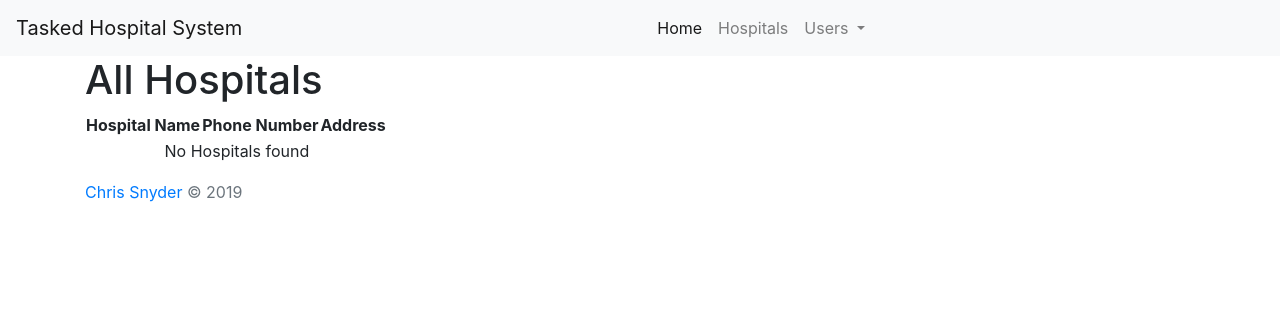
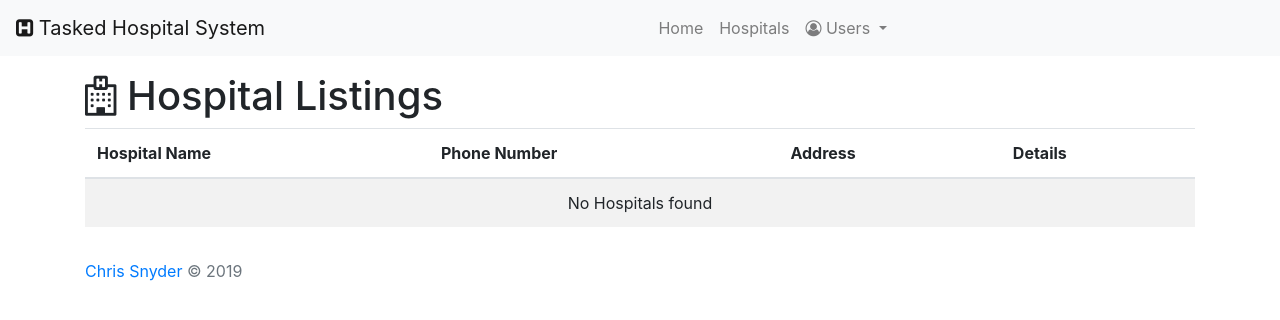
Before and after one commit to iplayguitar81/symfony4-test, a Symfony app: template templates/hospital/index.html.twig in a window 1280 px wide. Shown: the top 320 px of the page. Run offline with Twig, Linux system fonts and the light colour scheme; the template is opened without the code that fills it, so the values that code supplies are empty; some libraries are stand-ins or nearby versions.

Commit message:
Front end:  Added several front end touches to make it more visual pleasing and a better UX experience.

```diff
--- a/templates/base.html.twig
+++ b/templates/base.html.twig
@@ -8,19 +8,22 @@
         <!-- Bootstrap CSS -->
         <link rel="stylesheet" href="https://maxcdn.bootstrapcdn.com/bootstrap/4.0.0/css/bootstrap.min.css" integrity="sha384-Gn5384xqQ1aoWXA+058RXPxPg6fy4IWvTNh0E263XmFcJlSAwiGgFAW/dAiS6JXm" crossorigin="anonymous">
 
+        <!-- Fontawesome -->
+        <link rel="stylesheet" href="https://maxcdn.bootstrapcdn.com/font-awesome/4.7.0/css/font-awesome.min.css">
+
         <title>{% block title %}{% endblock %}</title>
         {% block stylesheets %}{% endblock %}
     </head>
     <body>
     <nav class="navbar navbar-expand-lg navbar-light bg-light">
-        <a class="navbar-brand" href="{{ path('home') }}">Tasked Hospital System</a>
+        <a class="navbar-brand" href="{{ path('home') }}"><i class="fa fa-h-square" aria-hidden="true"></i> Tasked Hospital System</a>
         <button class="navbar-toggler" type="button" data-toggle="collapse" data-target="#navbarSupportedContent" aria-controls="navbarSupportedContent" aria-expanded="false" aria-label="Toggle navigation">
             <span class="navbar-toggler-icon"></span>
         </button>
 
         <div class="collapse navbar-collapse" id="navbarSupportedContent">
             <ul class="navbar-nav mx-auto">
-                <li class="nav-item active">
+                <li class="nav-item">
                     <a class="nav-link" href="{{ path('home') }}">Home</a>
                 </li>
                 <li class="nav-item">
@@ -31,20 +34,20 @@
 
                     <li class="nav-item dropdown">
                         <a class="nav-link dropdown-toggle" href="#" id="navbarDropdown" role="button" data-toggle="dropdown" aria-haspopup="true" aria-expanded="false">
-                            Signed in as:  {{ app.user.firstName }}!
+                            <i class="fa fa-user-circle-o" aria-hidden="true"></i> <b>Welcome  {{ app.user.firstName }}!</b>
                         </a>
 
                         <div class="dropdown-menu" aria-labelledby="navbarDropdown">
 
                         {% if is_granted('ROLE_ADMIN') %}
 
-                            <a class="dropdown-item" href="{{ path('app_hospitals_admin') }}">Hospitals Admin</a>
+                            <a class="dropdown-item" href="{{ path('app_hospitals_admin') }}"><i class="fa fa-unlock" aria-hidden="true"></i> Hospitals Admin</a>
 
-                            <a class="dropdown-item" href="{{ path('app_hospitals_create') }}">Create Hospital</a>
+                            <a class="dropdown-item" href="{{ path('app_hospitals_create') }}"><i class="fa fa-plus" aria-hidden="true"></i> Create Hospital</a>
 
                         {% endif %}
 
-                            <a class="dropdown-item" href="{{ path('app_logout') }}">Logout</a>
+                            <a class="dropdown-item" href="{{ path('app_logout') }}"><i class="fa fa-sign-out" aria-hidden="true"></i> Logout</a>
                         </div>
 
 
@@ -55,10 +58,10 @@
 
                 <li class="nav-item dropdown">
                     <a class="nav-link dropdown-toggle" href="#" id="navbarDropdown" role="button" data-toggle="dropdown" aria-haspopup="true" aria-expanded="false">
-                        Users
+                        <i class="fa fa-user-circle-o" aria-hidden="true"></i> Users
                     </a>
                     <div class="dropdown-menu" aria-labelledby="navbarDropdown">
-                        <a class="dropdown-item" href="{{ path('app_login') }}">Login</a>
+                        <a class="dropdown-item" href="{{ path('app_login') }}"><i class="fa fa-sign-in" aria-hidden="true"></i> Login</a>
                     </div>
                 </li>
                 {% endif %}
--- a/templates/hospital/create.html.twig
+++ b/templates/hospital/create.html.twig
@@ -4,9 +4,9 @@
 {% block title %}Create Hospital{% endblock %}
 
 {% block body %}
-<div class="container">
+<div class="container mt-3">
 
-    <h1>Create Hospital</h1>
+    <h1><i class="fa fa-hospital-o" aria-hidden="true"></i> Create Hospital</h1>
 
     {{ include('hospital/_form.html.twig', {button_text: "Create Hospital"} ) }}
 
--- a/templates/hospital/edit.html.twig
+++ b/templates/hospital/edit.html.twig
@@ -4,9 +4,9 @@
 {% block title %}Edit {{ hospital.name }}{% endblock %}
 
 {% block body %}
-    <div class="container">
+    <div class="container mt-3">
 
-        <h1>Edit {{ hospital.name }}</h1>
+        <h1><i class="fa fa-pencil" aria-hidden="true"></i> Edit "{{ hospital.name }}"</h1>
 
     {{ include('hospital/_form.html.twig', {button_text: "Update Hospital"} ) }}
 
--- a/templates/hospital/index.html.twig
+++ b/templates/hospital/index.html.twig
@@ -1,22 +1,20 @@
 {% extends 'base.html.twig' %}
 
-{% block title %}Hospital Listings{% endblock %}
+{% block title %}Hospital Listing Page{% endblock %}
 
 {% block body %}
 
-    <div class="container">
+    <div class="container mt-3">
 
-        <h1>All Hospitals</h1>
+        <h1><i class="fa fa-hospital-o" aria-hidden="true"></i> Hospital Listings</h1>
 
-        <table>
+        <table class="table table-striped">
             <thead>
             <tr>
                 <th scope="col">Hospital Name</th>
                 <th scope="col">Phone Number</th>
                 <th scope="col">Address</th>
-                <th scope="col"></th>
-
-
+                <th scope="col">Details</th>
             </tr>
             </thead>
             <tbody>
@@ -27,7 +25,7 @@
                     <td>{{ hospital.address }}</td>
                     <td>
                         <a class="btn btn-sm btn-dark" href="{{ path('app_hospital_show', {id: hospital.id}) }}">
-                            Detail {{ hospital.name }}
+                           {{ hospital.name }} Details
                         </a>
                     </td>
                 </tr>
--- a/templates/security/login.html.twig
+++ b/templates/security/login.html.twig
@@ -4,8 +4,8 @@
 
 {% block body %}
 
-<div class="container">
-<h1>Tasked Hospital System Login</h1>
+<div class="container mt-3">
+<h1><i class="fa fa-lock" aria-hidden="true"></i> Tasked Hospital System Login</h1>
 
 
         <form method="post">
```
Also changed, not shown: templates/home/index.html.twig (+3 -5 lines), templates/hospital/admin-list.html.twig (+8 -6 lines), templates/hospital/admin-show.html.twig (+5 -5 lines), templates/hospital/show.html.twig (+4 -4 lines).
